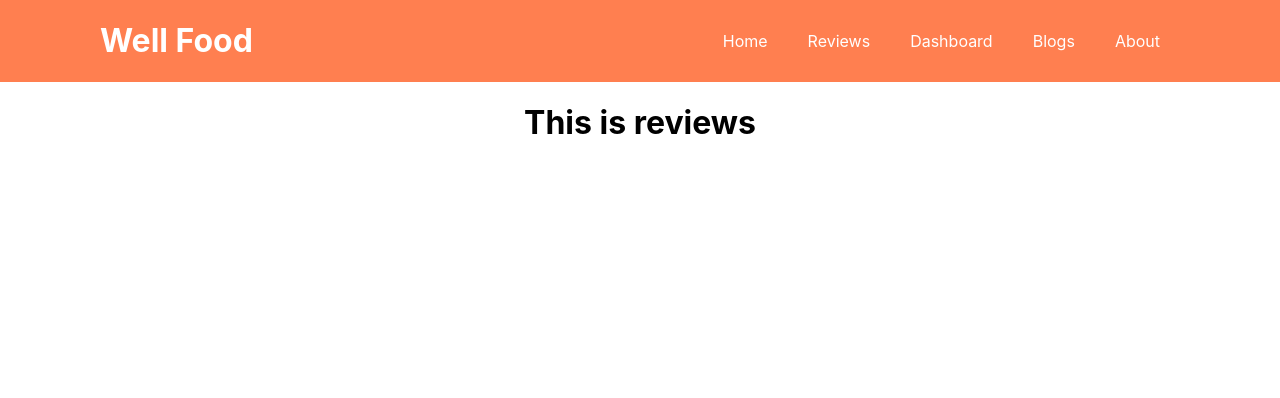
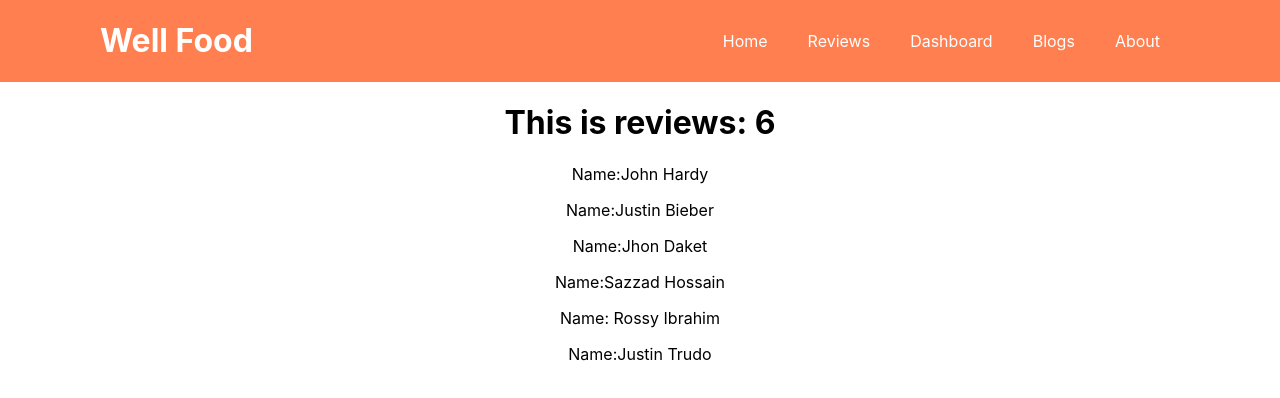
Before and after one commit to sazzadhossain1/well-food-1, a React (Create React App) app: page /Reviews in a window 1280 px wide. Shown: the top 398 px of the page. Built offline with nearby package versions, Linux system fonts and the light colour scheme.

Commit message:
some data added in reviews conponents

```diff
--- a/src/components/Reviews/Reviews.js
+++ b/src/components/Reviews/Reviews.js
@@ -1,9 +1,19 @@
-import React from 'react';
+import React, { useEffect, useState } from 'react';
+import SingleReview from '../SingleReview/SingleReview';
 
 const Reviews = () => {
+    const [users, setUsers] = useState([]);
+    useEffect(() =>{
+        fetch('allproducts.json')
+        .then(res => res.json())
+        .then(data => setUsers(data))
+    },[])
     return (
         <div>
-            <h1>This is reviews</h1>
+            <h1>This is reviews: {users.length}</h1>
+            {
+                users.map(user => <SingleReview key={user.id} user={user} ></SingleReview>)
+            }
         </div>
     );
 };
--- /dev/null
+++ b/src/components/SingleReview/SingleReview.js
@@ -0,0 +1,13 @@
+import React from 'react';
+
+const SingleReview = (props) => {
+    const {name, review,rating, image} = props.user;
+    return (
+        <div>
+            <p>Name:{name}</p>
+
+        </div>
+    );
+};
+
+export default SingleReview;
```
Also changed, not shown: src/components/SingleReview/SingleReview.css (added).
